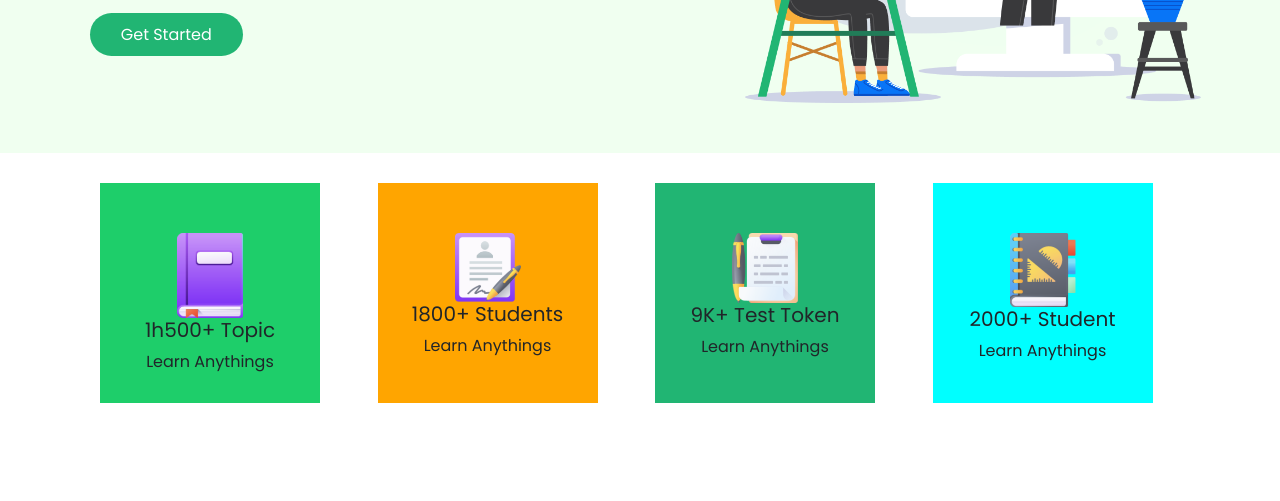
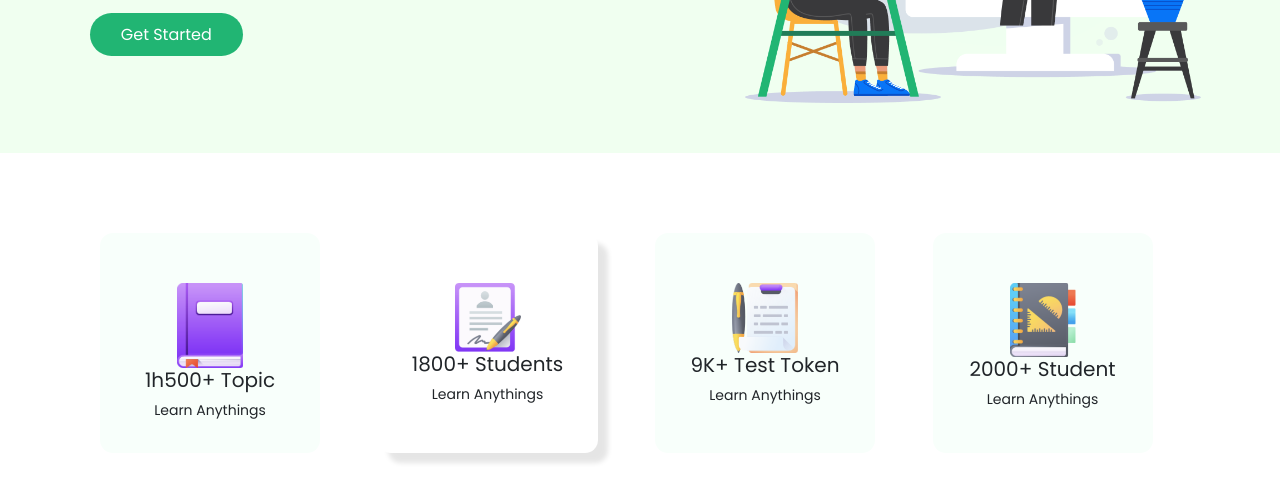
Before and after one commit to abdullah0153757/E-School, a plain HTML site: page index.html in a window 1280 px wide. Shown: the part 317-818 px from the top of the page. Drawn offline with nearby package versions, Linux system fonts and the light colour scheme; a script that the page names is missing.

Commit message:
upgrade-2

```diff
--- a/style.css
+++ b/style.css
@@ -84,34 +84,48 @@ span{
 .cat1{
     width: 220px;
     height: 220px;
-    background-color: #1ece6a;
+    background-color: #F8FFFB;
     text-align: center;
     padding-top: 50px;
+    border-radius: 13px;
+    font-size: 20px;
 
 }
 .cat2{
     width: 220px;
     height: 220px;
-    background-color: orange;
+    background-color: #FFFFFF;
     text-align: center;
     padding-top: 50px;
+    border-radius: 13px;
+    box-shadow: 10px 10px 5px #0000001A;
+    font-size: 20px;
+
 }
 .cat3{
     width: 220px;
     height: 220px;
-    background-color: #21B573;
+    background-color: #F8FFFB;
     text-align: center;
     padding-top: 50px;
+    border-radius: 13px;
+    font-size: 20px;
+
 }
 .cat4{
     width: 220px;
     height: 220px;
-    background-color: aqua;
+    background-color: #F8FFFB;
     text-align: center;
     padding-top: 50px;
+    border-radius: 13px;
+    font-size: 20px;
 
+}
+.cat1, .cat2, .cat3, .cat4 p{
+ font-size: 14px;
 }
 
 .row{
-    margin-bottom: 30px;
+    margin-bottom: 80px;
 }
```
